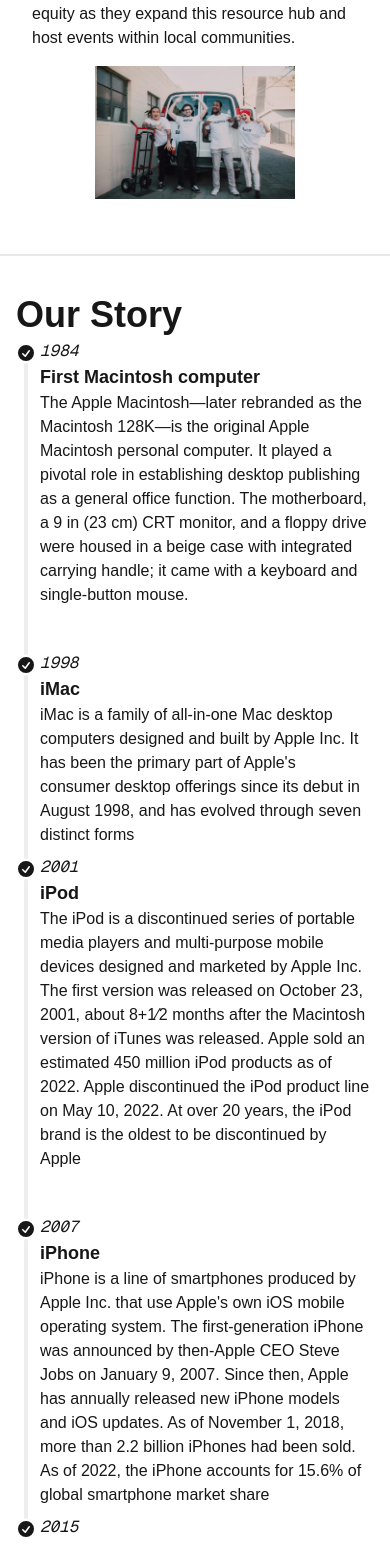
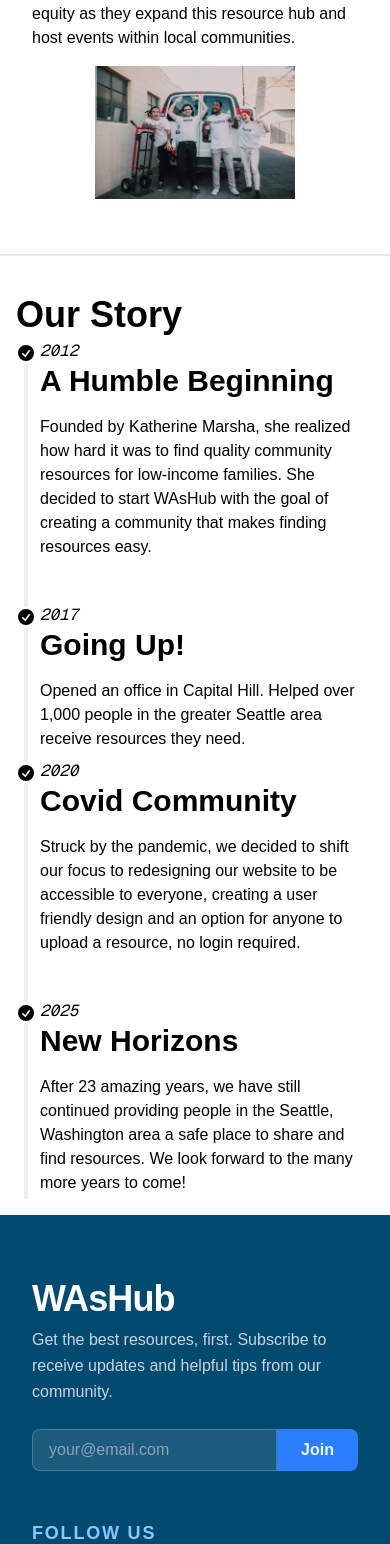
Before and after one commit to NormalDuck/TSA-2025-Webmaster, a Next.js app: page /about in a window 390 px wide. Shown: the part 438-1982 px from the top of the page. Built offline with nearby package versions, Linux system fonts and the light colour scheme.

Commit message:
feat: end of day commit

```diff
--- a/app/about/page.tsx
+++ b/app/about/page.tsx
@@ -2,7 +2,7 @@
 
 export default function AboutPage() {
   return <div>
-    <div className="bg-lime-500 p-20 flex justify-center">
+    <div className="bg-lime-400 p-20 flex justify-center">
       <label className="text-5xl font-extrabold">About us</label>
     </div>
 
@@ -39,13 +39,9 @@
             </svg>
           </div>
           <div className="timeline-start mb-10 md:text-end">
-            <time className="font-mono italic">1984</time>
-            <div className="text-lg font-black">First Macintosh computer</div>
-            The Apple Macintosh—later rebranded as the Macintosh 128K—is the original Apple Macintosh
-            personal computer. It played a pivotal role in establishing desktop publishing as a general
-            office function. The motherboard, a 9 in (23 cm) CRT monitor, and a floppy drive were housed
-            in a beige case with integrated carrying handle; it came with a keyboard and single-button
-            mouse.
+            <time className="font-mono italic">2012</time>
+            <div className="font-black text-3xl mb-4">A Humble Beginning</div>
+            Founded by Katherine Marsha, she realized how hard it was to find quality community resources for low-income families. She decided to start WAsHub with the goal of creating a community that makes finding resources easy.
           </div>
           <hr />
         </li>
@@ -66,11 +62,9 @@
             </svg>
           </div>
           <div className="timeline-end md:mb-10">
-            <time className="font-mono italic">1998</time>
-            <div className="text-lg font-black">iMac</div>
-            iMac is a family of all-in-one Mac desktop computers designed and built by Apple Inc. It has
-            been the primary part of Apple's consumer desktop offerings since its debut in August 1998,
-            and has evolved through seven distinct forms
+            <time className="font-mono italic">2017</time>
+            <div className="font-black text-3xl mb-4">Going Up!</div>
+            Opened an office in Capital Hill. Helped over 1,000 people in the greater Seattle area receive resources they need.
           </div>
           <hr />
         </li>
@@ -91,13 +85,9 @@
             </svg>
           </div>
           <div className="timeline-start mb-10 md:text-end">
-            <time className="font-mono italic">2001</time>
-            <div className="text-lg font-black">iPod</div>
-            The iPod is a discontinued series of portable media players and multi-purpose mobile devices
-            designed and marketed by Apple Inc. The first version was released on October 23, 2001, about
-            8+1⁄2 months after the Macintosh version of iTunes was released. Apple sold an estimated 450
-            million iPod products as of 2022. Apple discontinued the iPod product line on May 10, 2022. At
-            over 20 years, the iPod brand is the oldest to be discontinued by Apple
+            <time className="font-mono italic">2020</time>
+            <div className="font-black text-3xl mb-4">Covid Community</div>
+            Struck by the pandemic, we decided to shift our focus to redesigning our website to be accessible to everyone, creating a user friendly design and an option for anyone to upload a resource, no login required.
           </div>
           <hr />
         </li>
@@ -118,42 +108,13 @@
             </svg>
           </div>
           <div className="timeline-end md:mb-10">
-            <time className="font-mono italic">2007</time>
-            <div className="text-lg font-black">iPhone</div>
-            iPhone is a line of smartphones produced by Apple Inc. that use Apple's own iOS mobile
-            operating system. The first-generation iPhone was announced by then-Apple CEO Steve Jobs on
-            January 9, 2007. Since then, Apple has annually released new iPhone models and iOS updates. As
-            of November 1, 2018, more than 2.2 billion iPhones had been sold. As of 2022, the iPhone
-            accounts for 15.6% of global smartphone market share
+            <time className="font-mono italic">2025</time>
+            <div className="font-black text-3xl mb-4">New Horizons</div>
+            After 23 amazing years, we have still continued providing people in the Seattle, Washington area a safe place to share and find resources. We look forward to the many more years to come!
           </div>
           <hr />
         </li>
-        <li>
-          <hr />
-          <div className="timeline-middle">
-            <svg
-              xmlns="http://www.w3.org/2000/svg"
-              viewBox="0 0 20 20"
-              fill="currentColor"
-              className="h-5 w-5"
-            >
-              <path
-                fillRule="evenodd"
-                d="M10 18a8 8 0 100-16 8 8 0 000 16zm3.857-9.809a.75.75 0 00-1.214-.882l-3.483 4.79-1.88-1.88a.75.75 0 10-1.06 1.061l2.5 2.5a.75.75 0 001.137-.089l4-5.5z"
-                clipRule="evenodd"
-              />
-            </svg>
-          </div>
-          <div className="timeline-start mb-10 md:text-end">
-            <time className="font-mono italic">2015</time>
-            <div className="text-lg font-black">Apple Watch</div>
-            The Apple Watch is a line of smartwatches produced by Apple Inc. It incorporates fitness
-            tracking, health-oriented capabilities, and wireless telecommunication, and integrates with
-            iOS and other Apple products and services
-          </div>
-        </li>
       </ul>
-
     </div>
   </div>
 }
--- a/app/layout.tsx
+++ b/app/layout.tsx
@@ -3,6 +3,8 @@
 import "./globals.css";
 import Link from "next/link";
 import "react-multi-carousel/lib/styles.css";
+import { SiFacebook, SiInstagram } from "@icons-pack/react-simple-icons";
+import { Mail, Phone } from "lucide-react";
 
 const geistSans = Geist({
   variable: "--font-geist-sans",
@@ -25,11 +27,12 @@
   children: React.ReactNode;
 }>) {
   return (
-    <html lang="en">
+    <html lang="en" data-theme="light">
       <body
         className={`${geistSans.variable} ${geistMono.variable} antialiased`}
       >
-        <div className="dark:text-white w-full grain h-20 flex justify-between items-center p-4 lg:px-16 xl:px-32 bg-text bg-opacity-80 backdrop-blur-md text-background backdrop-blur-md sticky top-0 z-50 transition-all duration-700 shadow-lg">
+        <div className="bg-white text-black">
+          <div className="bg-white border-b-2 border-slate-500 w-full grain h-20 flex justify-between items-center p-4 lg:px-16 xl:px-32 bg-text bg-opacity-80 backdrop-blur-md sticky top-0 z-50 transition-all duration-700 shadow-lg">
             <div className="flex-1">
               <Link href={"/"} className="btn btn-ghost text-xl">WAsHub</Link>
             </div>
@@ -53,7 +56,87 @@
               </ul>
             </div>
           </div>
+
           {children}
+
+          <footer className="w-full bg-[#024A70] text-slate-100">
+            <div className="mx-auto px-8 py-16 grid grid-cols-1 md:grid-cols-3 gap-12">
+
+              <div className="flex flex-col gap-6">
+                <div>
+                  <h2 className="text-4xl font-bold tracking-tight text-white mb-2">WAsHub</h2>
+                  <p className="text-slate-300 leading-relaxed max-w-sm">
+                    Get the best resources, first. Subscribe to receive updates and helpful tips from our community.
+                  </p>
+                </div>
+
+                <div className="flex w-full max-w-sm items-stretch">
+                  <input
+                    type="email"
+                    placeholder="your@email.com"
+                    className="bg-white/10 border border-white/20 px-4 py-2 rounded-l-lg focus:outline-none focus:ring-2 focus:ring-blue-400 w-full transition-all placeholder:text-slate-400"
+                  />
+                  <button className="bg-blue-500 hover:bg-blue-400 transition-colors px-6 py-2 rounded-r-lg font-semibold">
+                    Join
+                  </button>
+                </div>
+              </div>
+
+              <div className="flex flex-col gap-8">
+                <div>
+                  <h3 className="text-lg font-bold uppercase tracking-widest text-blue-300 mb-4">Follow us</h3>
+                  <div className="flex gap-5 text-2xl">
+                    <a href="#" className="hover:text-blue-400 transition-transform hover:-translate-y-1"><SiFacebook /></a>
+                    <a href="#" className="hover:text-pink-400 transition-transform hover:-translate-y-1"><SiInstagram /></a>
+                  </div>
+                </div>
+
+                <div className="space-y-4">
+                  <div className="flex items-center gap-3 group">
+                    <div className="p-2 bg-white/5 rounded-full group-hover:bg-white/10 transition-colors">
+                      <Phone size={18} />
+                    </div>
+                    <span className="text-slate-200">983.222.6211</span>
+                  </div>
+                  <div className="flex items-center gap-3 group">
+                    <div className="p-2 bg-white/5 rounded-full group-hover:bg-white/10 transition-colors">
+                      <Mail size={18} />
+                    </div>
+                    <span className="text-slate-200">contact@washub.org</span>
+                  </div>
+                </div>
+              </div>
+
+              <div className="grid grid-cols-2 lg:grid-cols-3 gap-8">
+                <div className="flex flex-col gap-3">
+                  <h3 className="font-bold text-white border-b border-white/10 pb-2 mb-2">Links</h3>
+                  <a href="#" className="text-slate-400 hover:text-white transition-colors">Resources</a>
+                  <a href="#" className="text-slate-400 hover:text-white transition-colors">About</a>
+                  <a href="#" className="text-slate-400 hover:text-white transition-colors">Reference</a>
+                </div>
+
+                <div className="flex flex-col gap-3">
+                  <h3 className="font-bold text-white border-b border-white/10 pb-2 mb-2">Explore</h3>
+                  <a href="#" className="text-slate-400 hover:text-white transition-colors">Library</a>
+                  <a href="#" className="text-slate-400 hover:text-white transition-colors">Archive</a>
+                </div>
+
+                <div className="flex flex-col gap-3">
+                  <h3 className="font-bold text-white border-b border-white/10 pb-2 mb-2">Company</h3>
+                  <a href="#" className="text-slate-400 hover:text-white transition-colors">Our Story</a>
+                  <a href="#" className="text-slate-400 hover:text-white transition-colors">Mission</a>
+                </div>
+              </div>
+
+            </div>
+
+            {/* Bottom Bar */}
+            <div className="border-t border-white/5 py-6 text-center text-sm text-slate-500">
+              © 2024 WAsHub. All rights reserved.
+            </div>
+          </footer>
+
+        </div>
       </body>
     </html>
   );
--- a/app/resources/page.tsx
+++ b/app/resources/page.tsx
@@ -172,7 +172,7 @@
             key={cat.label}
             className="flex items-center gap-3 p-2 rounded-lg hover:bg-gray-100 transition-colors text-left"
           >
-            <span className="text-blue-600">{cat.icon}</span>
+            <span>{cat.icon}</span>
             <span className="font-bold text-gray-700">{cat.label}</span>
           </button>
         ))}
@@ -183,7 +183,6 @@
     <main className="col-span-12 md:col-span-8 lg:col-span-9">
       <div className="flex justify-between items-end mb-8">
         <h2 className="text-3xl font-extrabold">Resources</h2>
-        <span className="text-sm text-gray-500 font-medium">{opportunities.length} results found</span>
       </div>
 
       {/* Responsive Grid: Changes column count based on available space */}
--- /dev/null
+++ b/components/resource-item.tsx
@@ -0,0 +1,12 @@
+export function ResourceItem() {
+  <dialog id="my_modal_3" className="modal">
+    <div className="modal-box">
+      <form method="dialog">
+        {/* if there is a button in form, it will close the modal */}
+        <button className="btn btn-sm btn-circle btn-ghost absolute right-2 top-2">✕</button>
+      </form>
+      <h3 className="font-bold text-lg">Hello!</h3>
+      <p className="py-4">Press ESC key or click on ✕ button to close</p>
+    </div>
+  </dialog>
+}
--- a/package.json
+++ b/package.json
@@ -11,6 +11,7 @@
     "postinstall": "license-checker --json > licenses.json"
   },
   "dependencies": {
+    "@icons-pack/react-simple-icons": "^13.8.0",
     "cally": "^0.9.0",
     "lucide-react": "^0.562.0",
     "next": "16.1.0",
```
Also changed, not shown: app/page.tsx (+24 -30 lines), 1 other file (tests, documents, lock files or other folders). Lines whose indentation alone changed are shown as unchanged.
